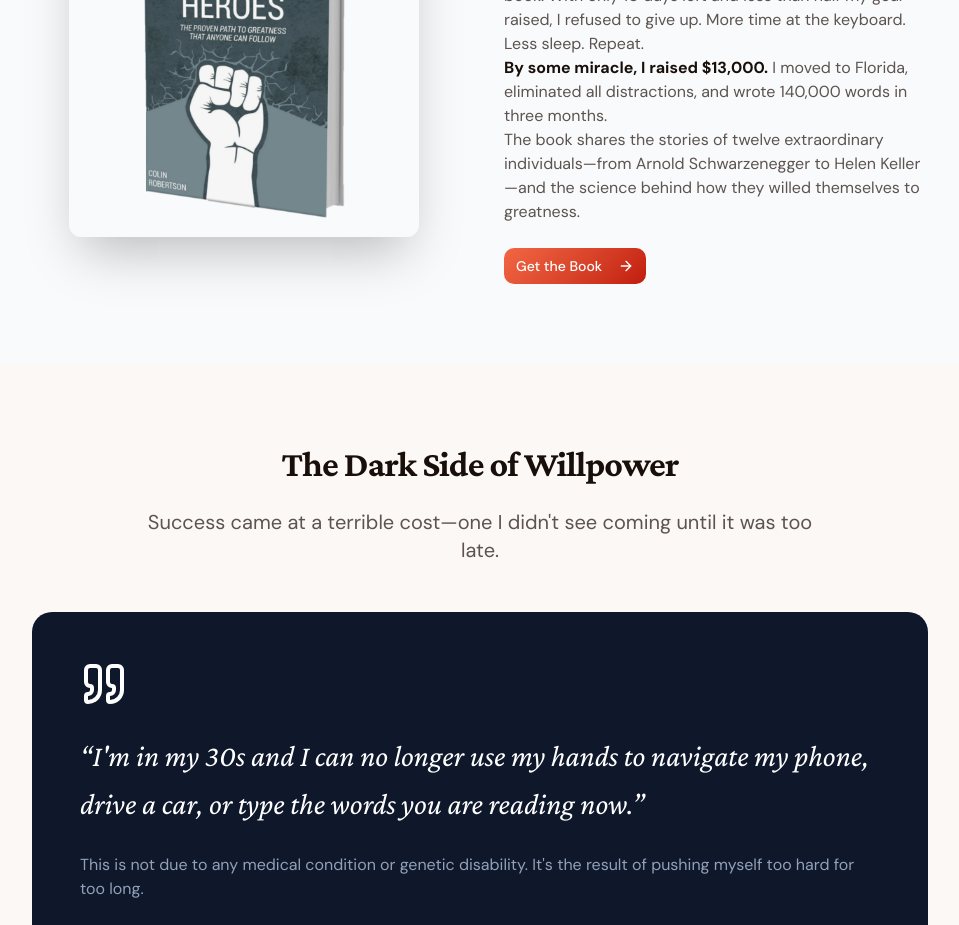
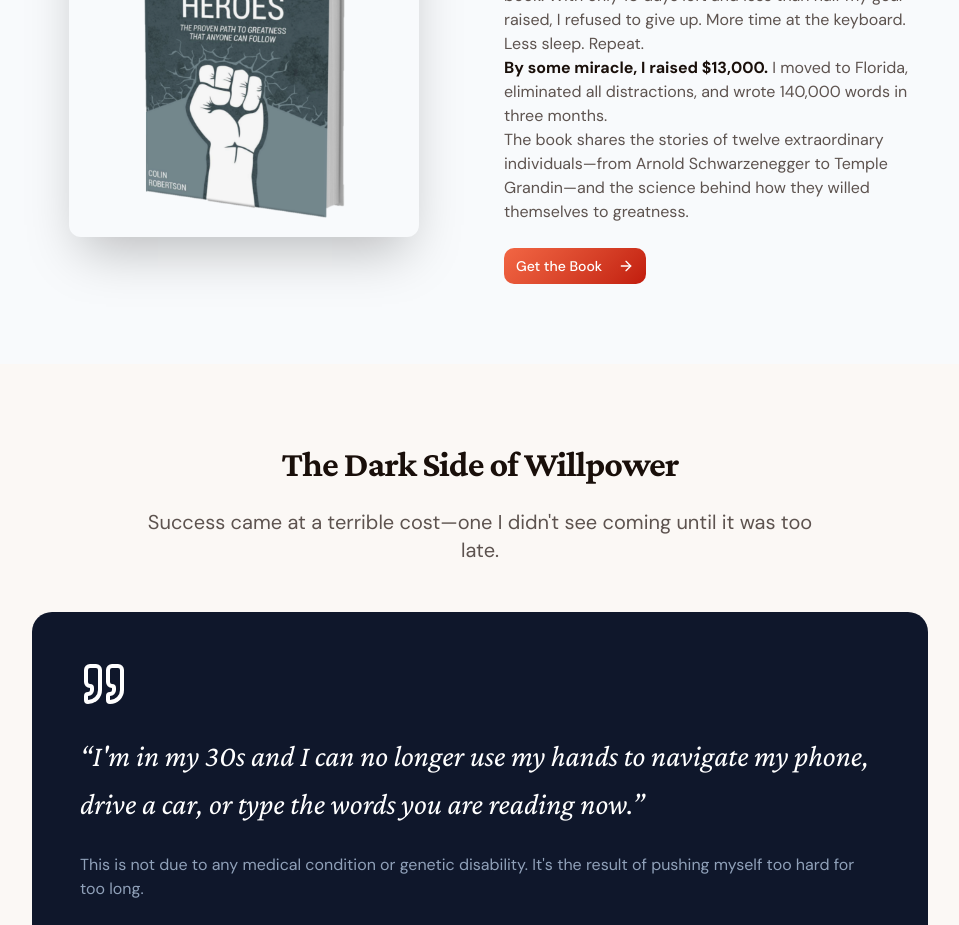
Before and after one commit to WillpoweredVR/Willpowered, a Next.js app: page /about in a window 1280 px wide. Shown: the part 1640-2565 px from the top of the page, without its empty margins (160-1119 px from the left). Built offline with nearby package versions, Linux system fonts and the light colour scheme.

Commit message:
Fix About page - Temple Grandin not Helen Keller

```diff
--- a/src/app/(main)/about/page.tsx
+++ b/src/app/(main)/about/page.tsx
@@ -135,7 +135,7 @@ export default function AboutPage() {
                   </p>
                   <p>
                     The book shares the stories of twelve extraordinary individuals—from Arnold Schwarzenegger to
-                    Helen Keller—and the science behind how they willed themselves to greatness.
+                    Temple Grandin—and the science behind how they willed themselves to greatness.
                   </p>
                 </div>
                 <Link href="/books">
```
